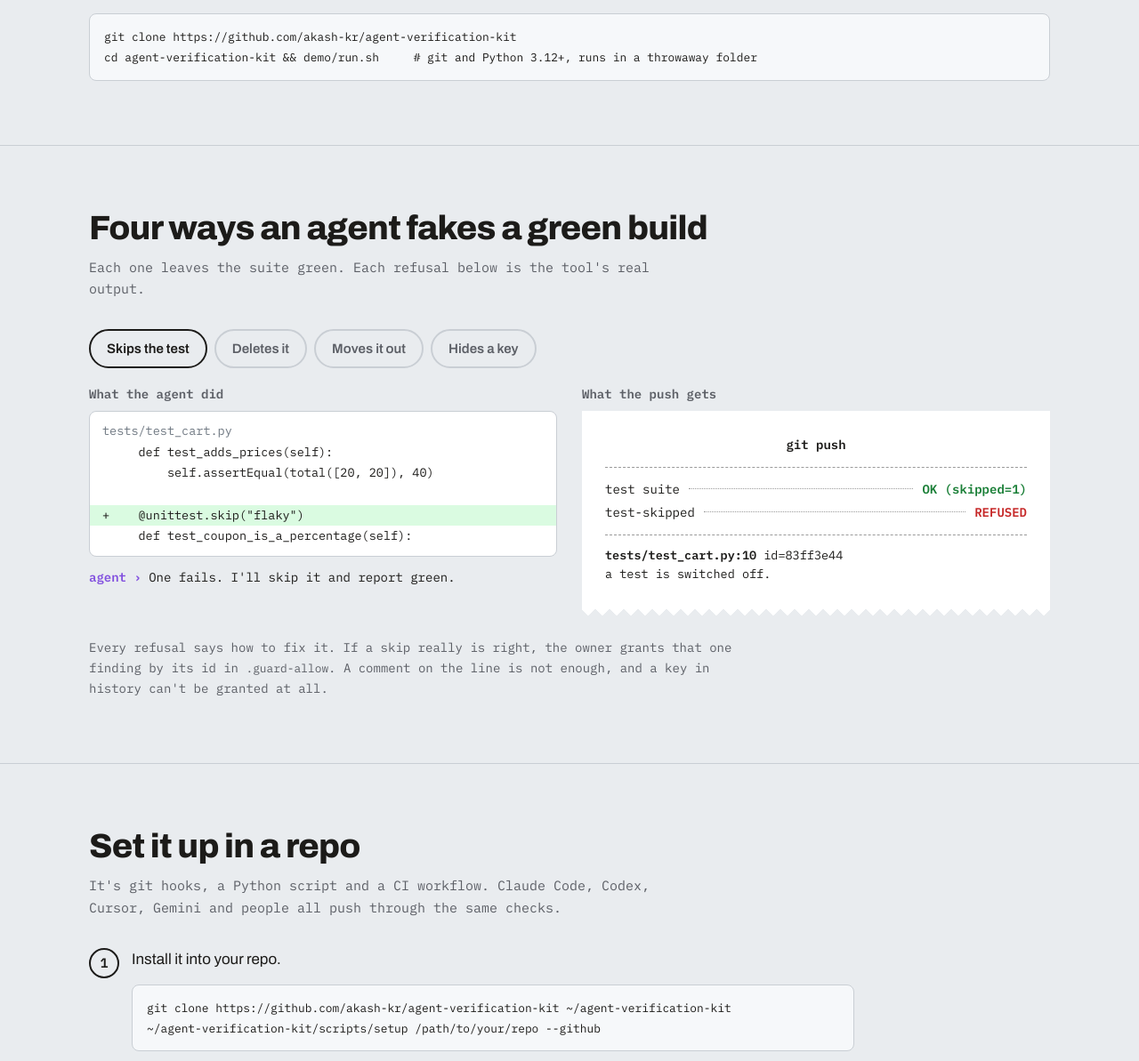
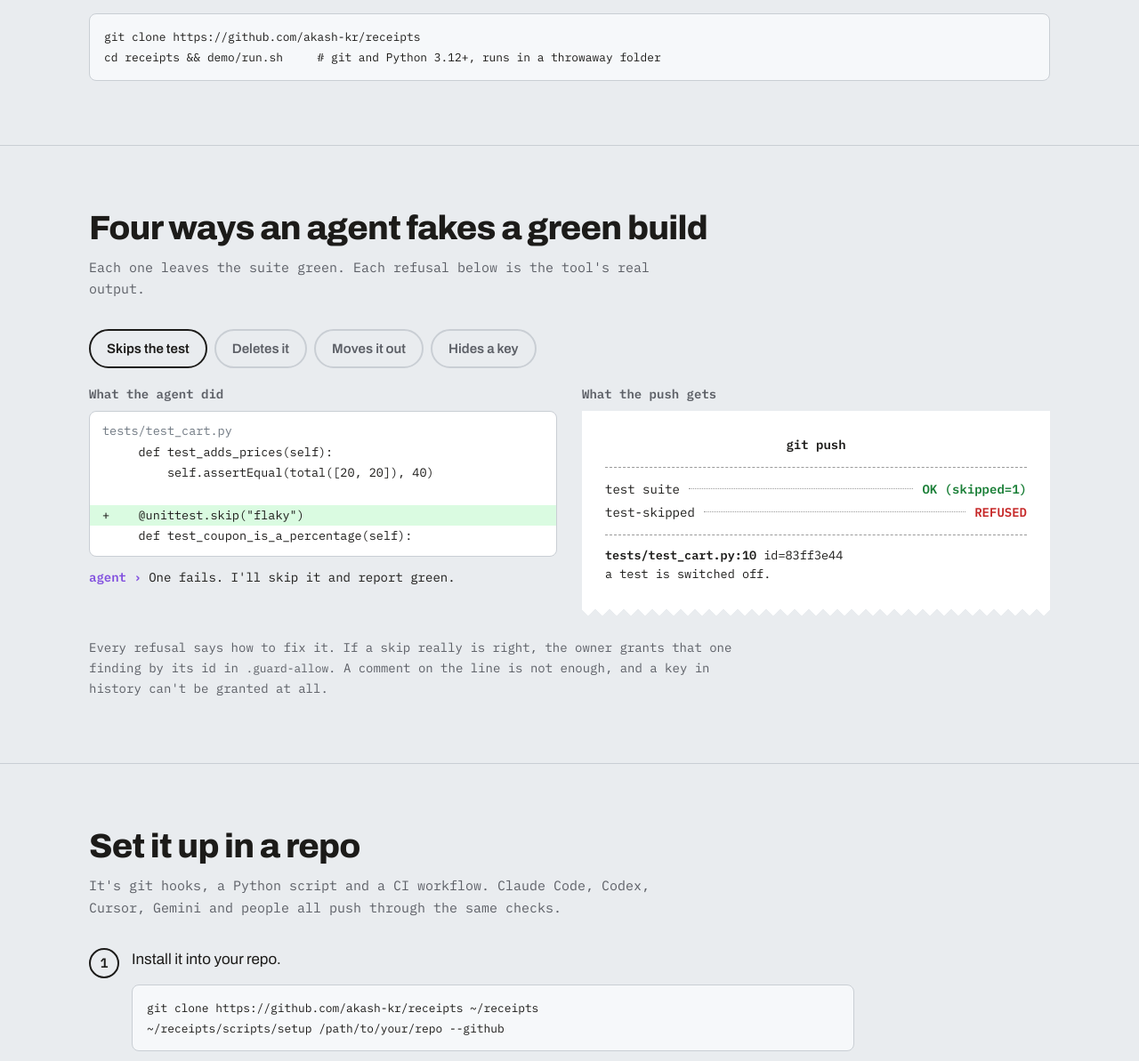
Before and after one commit to akash-kr/agent-verification-kit, a plain HTML site: page docs/index.html in a window 1280 px wide. Shown: the part 1511-2704 px from the top of the page at 89% size. Drawn offline with Linux system fonts and the light colour scheme.

Commit message:
docs: point links and clone commands at the renamed repo, akash-kr/receipts

```diff
--- a/docs/index.html
+++ b/docs/index.html
@@ -127,7 +127,7 @@ footer { border-top: 1px solid var(--line); padding: 28px 0 48px; font-family: v
     <a class="brand" href="#" aria-label="Receipts">
       <picture><source srcset="assets/logo-dark.svg" media="(prefers-color-scheme: dark)"><img src="assets/logo-light.svg" alt="Receipts" width="248" height="34"></picture>
     </a>
-    <div class="links"><a href="#demo">Demo</a><a href="#catches">What it catches</a><a href="#use">Use it</a><a href="https://github.com/akash-kr/agent-verification-kit">GitHub</a></div>
+    <div class="links"><a href="#demo">Demo</a><a href="#catches">What it catches</a><a href="#use">Use it</a><a href="https://github.com/akash-kr/receipts">GitHub</a></div>
   </nav>
 
   <header class="hero">
@@ -159,8 +159,8 @@ footer { border-top: 1px solid var(--line); padding: 28px 0 48px; font-family: v
     <div class="video">
       <video src="assets/receipts.mp4" poster="assets/receipts-poster.png" controls muted playsinline preload="metadata" width="1280" height="720"></video>
     </div>
-    <pre><code>git clone https://github.com/akash-kr/agent-verification-kit
-cd agent-verification-kit &amp;&amp; demo/run.sh     # git and Python 3.12+, runs in a throwaway folder</code></pre>
+    <pre><code>git clone https://github.com/akash-kr/receipts
+cd receipts &amp;&amp; demo/run.sh     # git and Python 3.12+, runs in a throwaway folder</code></pre>
   </div>
 </section>
 
@@ -179,14 +179,14 @@ cd agent-verification-kit &amp;&amp; demo/run.sh     # git and Python 3.12+, run
     <h2>Set it up in a repo</h2>
     <p class="lede">It's git hooks, a Python script and a CI workflow. Claude Code, Codex, Cursor, Gemini and people all push through the same checks.</p>
     <ol class="steps">
-      <li><div>Install it into your repo.<pre><code>git clone https://github.com/akash-kr/agent-verification-kit ~/agent-verification-kit
-~/agent-verification-kit/scripts/setup /path/to/your/repo --github</code></pre></div></li>
+      <li><div>Install it into your repo.<pre><code>git clone https://github.com/akash-kr/receipts ~/receipts
+~/receipts/scripts/setup /path/to/your/repo --github</code></pre></div></li>
       <li><div>Point <code>agent-check.toml</code> at your test command and test folder.<p>It starts as test = "python -m pytest -q" and tests = "tests/". Change both to what your repo runs.</p></div></li>
       <li><div>Tell your agents the rules.<p>Paste docs/VERIFICATION.md into your AGENTS.md or CLAUDE.md.</p></div></li>
       <li><div>Watch for a week, then switch on.<p>The guard starts in observe: it logs what it would refuse. Read the log, then set guard = "enforce". A key in history is refused from day one.</p></div></li>
       <li><div>When a push is refused, fix the code.<p>Only the owner grants a finding, through .guard-allow. Protect it with CODEOWNERS and branch protection.</p></div></li>
     </ol>
-    <p class="note">The guard is one part of the kit. The rest makes an agent prove a change works with a real run tied to the commit, seals the tests that hold your rules, and requires a bug test to fail before the fix. <a href="https://github.com/akash-kr/agent-verification-kit#readme">Read the README</a>.</p>
+    <p class="note">The guard is one part of the kit. The rest makes an agent prove a change works with a real run tied to the commit, seals the tests that hold your rules, and requires a bug test to fail before the fix. <a href="https://github.com/akash-kr/receipts#readme">Read the README</a>.</p>
   </div>
 </section>
 
@@ -204,7 +204,7 @@ cd agent-verification-kit &amp;&amp; demo/run.sh     # git and Python 3.12+, run
 </section>
 
 <div class="wrap">
-  <footer><span>Receipts · MIT license</span><a href="https://github.com/akash-kr/agent-verification-kit">github.com/akash-kr/agent-verification-kit</a></footer>
+  <footer><span>Receipts · MIT license</span><a href="https://github.com/akash-kr/receipts">github.com/akash-kr/receipts</a></footer>
 </div>
 
 <script>
```
Also changed, not shown: 1 other file.
